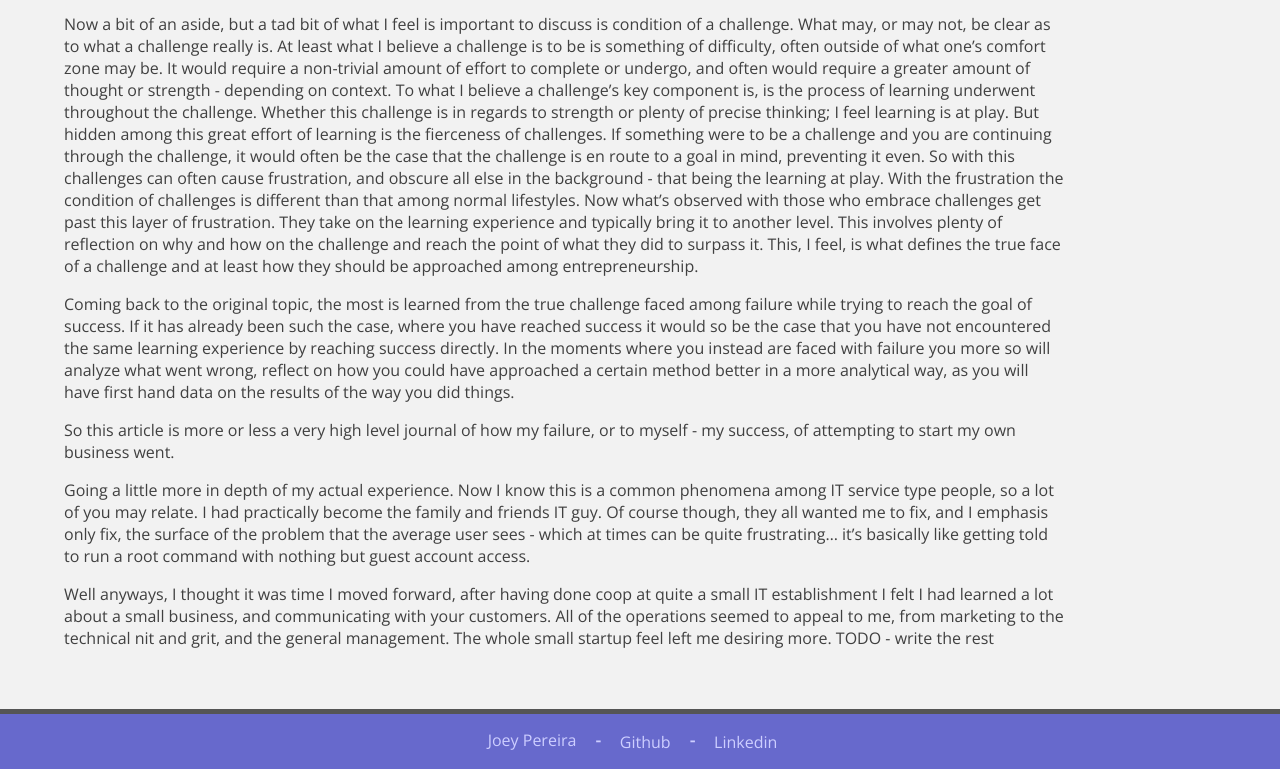
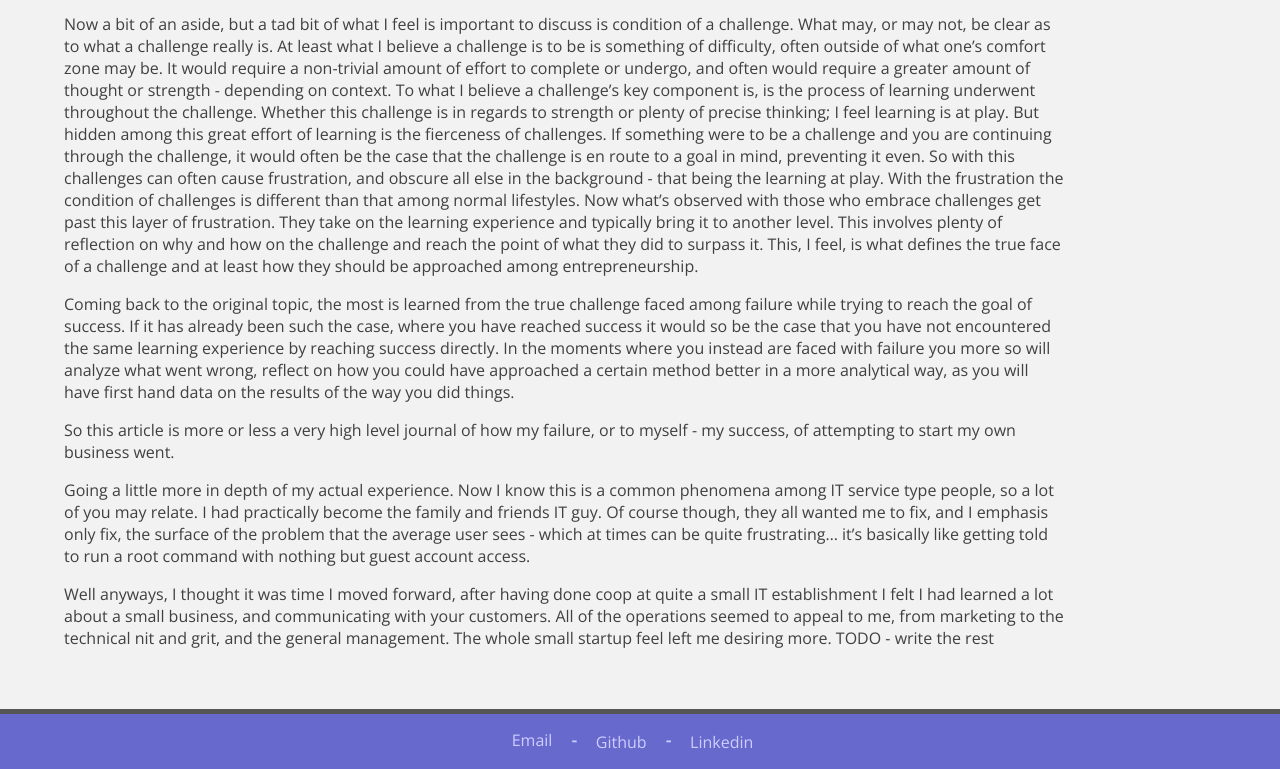
Before and after one commit to lgo/xLegoz.github.io-older, a plain HTML site: page articles/big-business-dream.html in a window 1280 px wide. Shown: the part 400-1169 px from the top of the page. Drawn offline with nearby package versions, Linux system fonts and the light colour scheme; a web font is replaced by a local one.

Commit message:
change footer

```diff
--- a/articles/big-business-dream.html
+++ b/articles/big-business-dream.html
@@ -51,7 +51,7 @@ Now I know this is a common phenomena among <span class="caps">IT</span> service
   </div>
   <footer>
         <span class="wrap vert-center" style="padding: 0 15px 0 0">
-      Joey Pereira
+      <a href="mailto:joey@joeypereira.com" style="color: #CDCEFF">Email</a>
     </span>
     <span class="wrap vert-center" style="padding: 15px 0 0 0">
       <b>-</b>
```
Also changed, not shown: articles/index.html (+1 -1 lines), index.html (+1 -1 lines), projects/coldeas.html (+1 -1 lines), projects/index.html (+1 -1 lines), projects/jjnes.html (+1 -1 lines), projects/joos.html (+1 -1 lines), projects/mobile-lock.html (+1 -1 lines).
